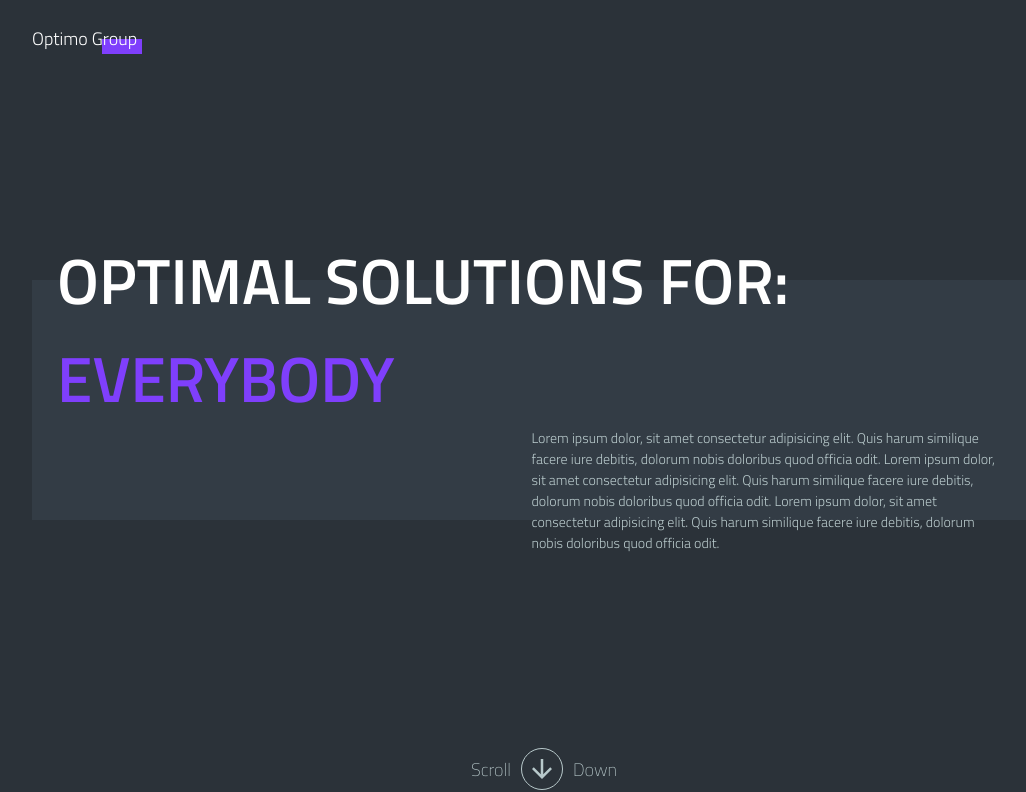
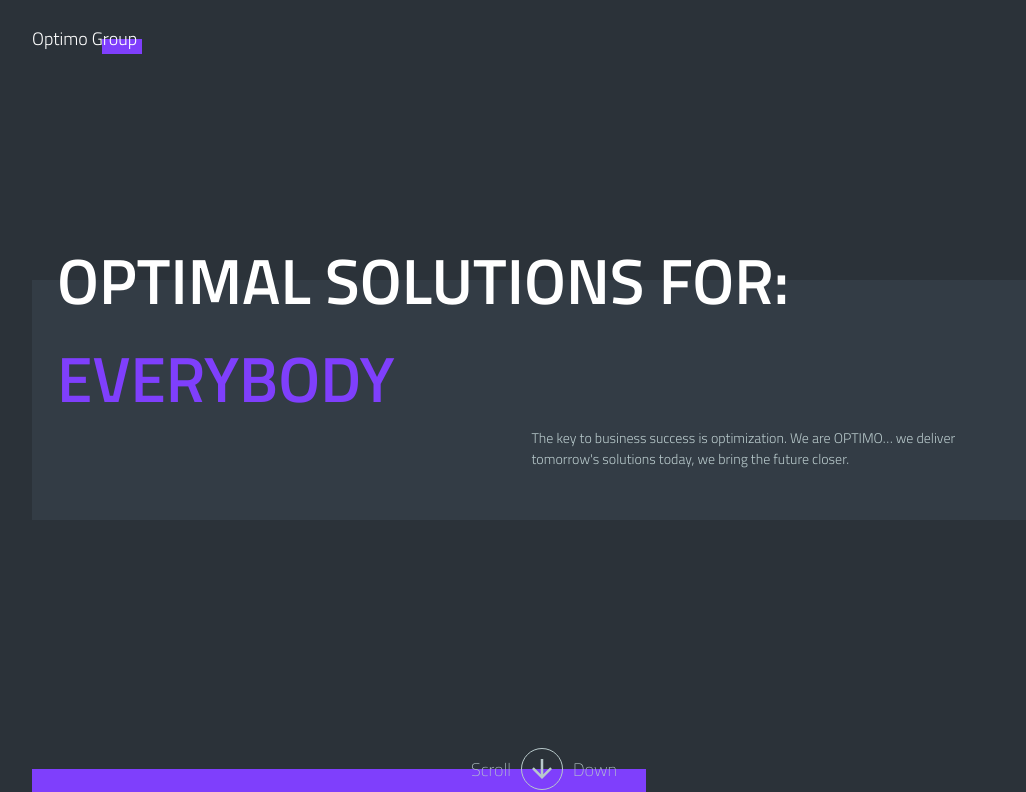
Before and after one commit to Optimogroupio/optimo-group-website, a Next.js app: page / in a window 1280 px wide. Shown: the top 792 px of the page, without its empty margins (96-1122 px from the left). Built offline with nearby package versions, Linux system fonts and the light colour scheme.

Commit message:
hero text

```diff
--- a/pages/index.js
+++ b/pages/index.js
@@ -98,15 +98,8 @@ export default function Home() {
                         <span className={styles.highlight}>{heroText}</span>
                     </h1>
                     <span className={styles.text}>
-                        Lorem ipsum dolor, sit amet consectetur
-                        adipisicing elit. Quis harum similique facere
-                        iure debitis, dolorum nobis doloribus quod officia odit.
-                        Lorem ipsum dolor, sit amet consectetur
-                        adipisicing elit. Quis harum similique facere
-                        iure debitis, dolorum nobis doloribus quod officia odit.
-                        Lorem ipsum dolor, sit amet consectetur
-                        adipisicing elit. Quis harum similique facere
-                        iure debitis, dolorum nobis doloribus quod officia odit.
+                        The key to business success is optimization. We are OPTIMO…
+                        we deliver tomorrow{"'"}s solutions today, we bring the future closer.
                     </span>
                 </div>
                 {/* Affiliate project */}
--- a/styles/components/Footer.module.css
+++ b/styles/components/Footer.module.css
@@ -4,6 +4,14 @@
     z-index: 999;
     padding-bottom: 25px;
     padding-top: 25px;
+    padding-left: auto;
+    padding-right: auto;
+}
+@media screen and (max-width: 768px) {
+    .container{
+        padding-left: 10%;
+        padding-right: 10%;
+    }
 }
 .text{
     color: var(--secondary-header-color);
--- a/styles/pages/Mobile.module.css
+++ b/styles/pages/Mobile.module.css
@@ -118,6 +118,7 @@
 }
 /* Affiliate Project */
 .affiliateProject{
+    margin-top: 100px;
     display: flex;
     flex-direction: column;
 }
```
Also changed, not shown: pages/mobile.js (+3 -10 lines).
